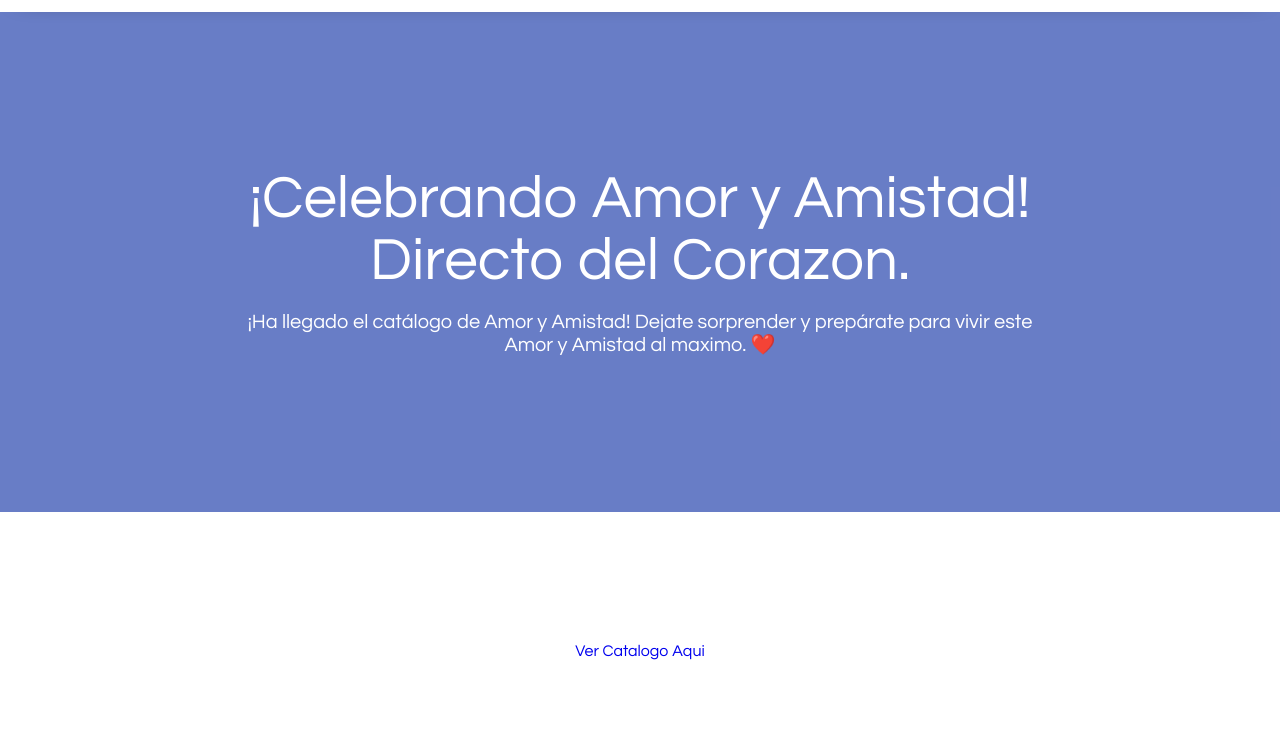
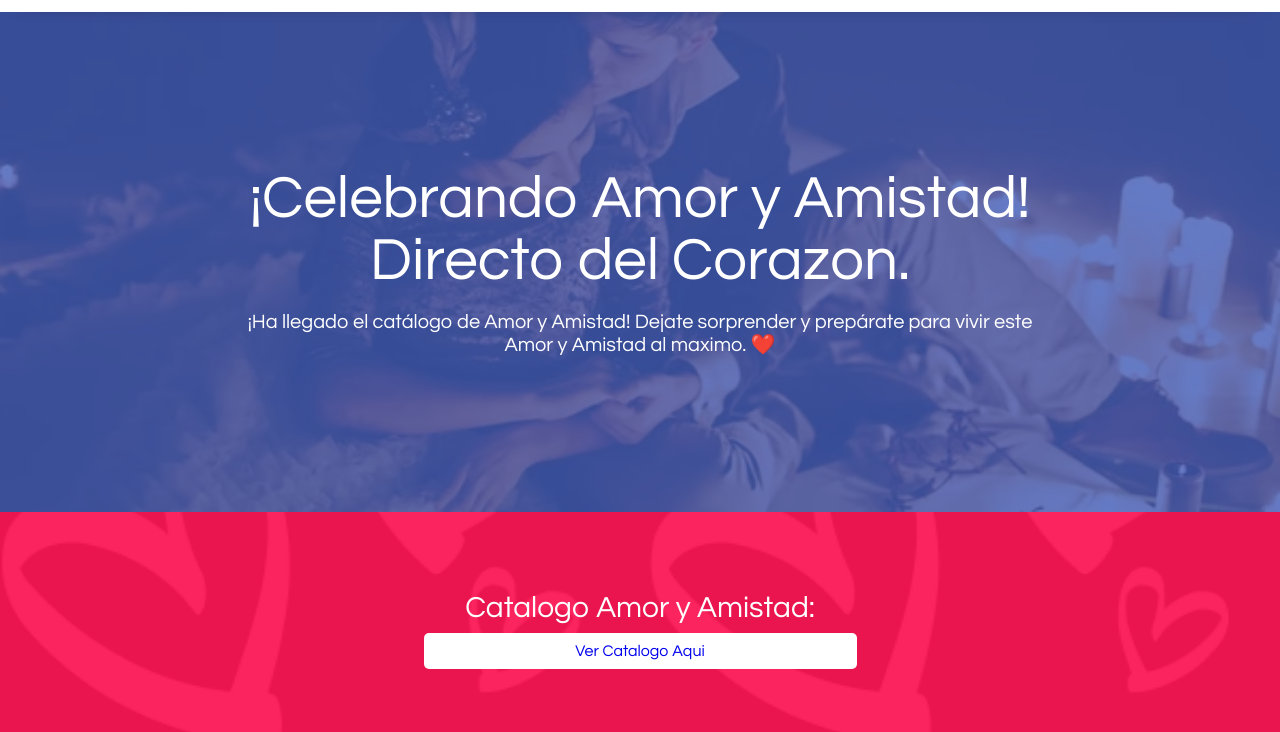
Before and after one commit to ExoticMerch/Amor-Amistad, a plain HTML site: page index.html in a window 1280 px wide. Shown: the part 68-800 px from the top of the page. Drawn offline with Linux system fonts and the light colour scheme.

Commit message:
Update estilos.css

```diff
--- a/estilos.css
+++ b/estilos.css
@@ -21,7 +21,7 @@ header{
 }
 
 body {
-	background-image: url(../img/bg.png);
+	background-image: url(bg.png);
     background-position: center;
     background-size: cover;
     background-repeat: repeat repeat;
@@ -125,7 +125,7 @@ body {
     height: 500px;
     position: relative;
     margin-top: 80px;
-    background-image: url(../img/img8.jpg);
+    background-image: url(img8.jpg);
     background-position: center;
     background-size: cover;
     background-repeat: no-repeat;
```
